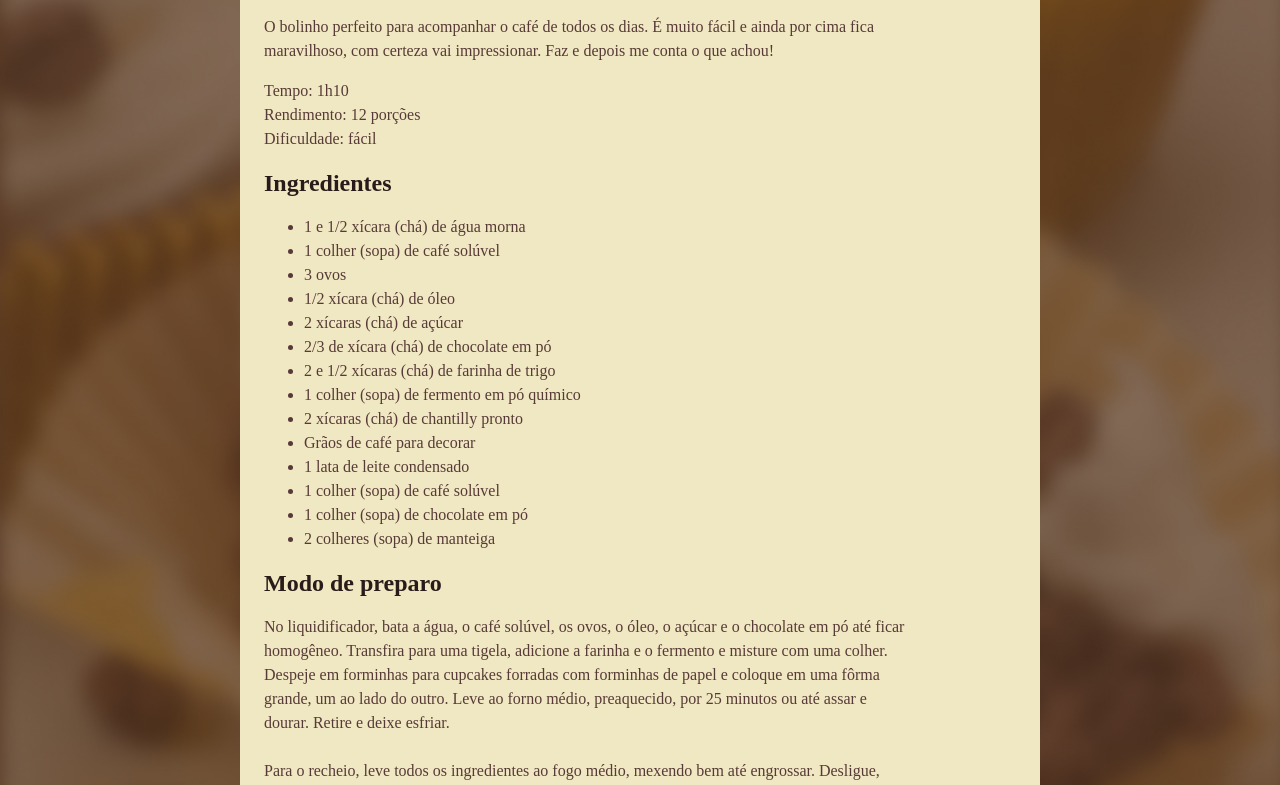
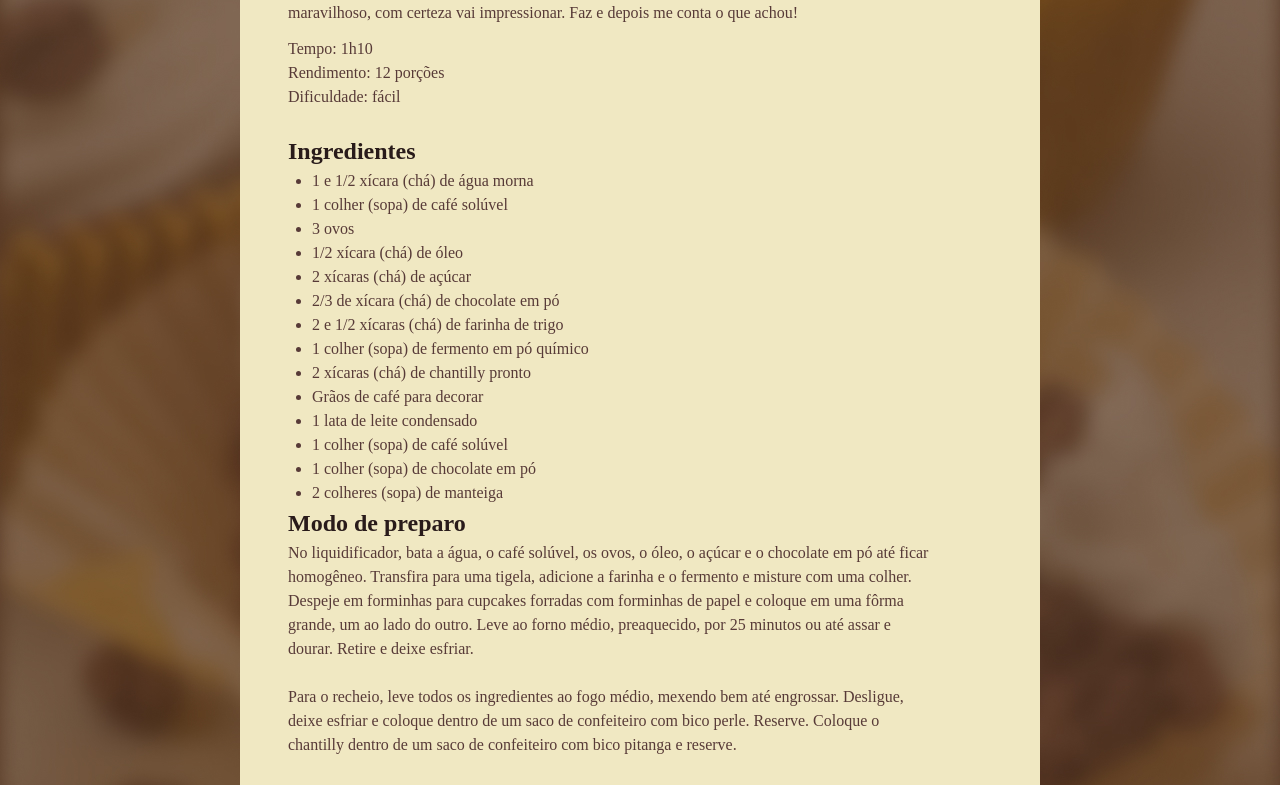
Before and after one commit to arissonpaes/Projeto, a plain HTML site: page index.html in a window 1280 px wide. Shown: the part 586-1371 px from the top of the page. Drawn offline with Linux system fonts and the light colour scheme; a web font is replaced by a local one.

Commit message:
personalizando espaços

```diff
--- a/style.css
+++ b/style.css
@@ -1,3 +1,8 @@
+
+* {
+    margin: 0;
+    padding: 0;
+}
 :root{
     font-family: "Alice", serif;
     line-height: 150%;
@@ -23,6 +28,18 @@ img {
     border-radius: 16px;
 }
 
+main {
+    padding: 24px;
+}
+
+section + section {
+    margin-top: 24px;
+}
+
+#about p + p {
+    margin-top: 12px;
+}
+
 H1 {
     line-height: 140%;
     font-size: 40px;
@@ -33,5 +50,11 @@ h2 {
 }
 
 h1, h2 {
-    color: #291B1A;
+    color: #291B1A;]
+    margin-bottom: 4px;
+    line-height: 150%;
 }
+
+ul {
+    padding-left: 24px;
+}
```
